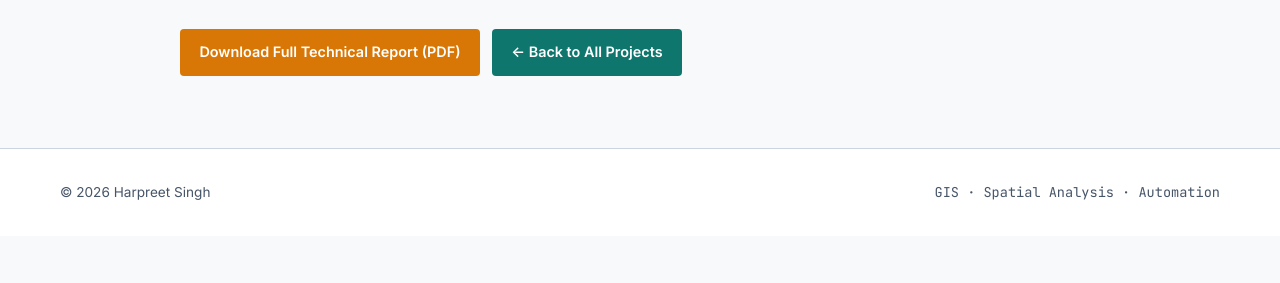
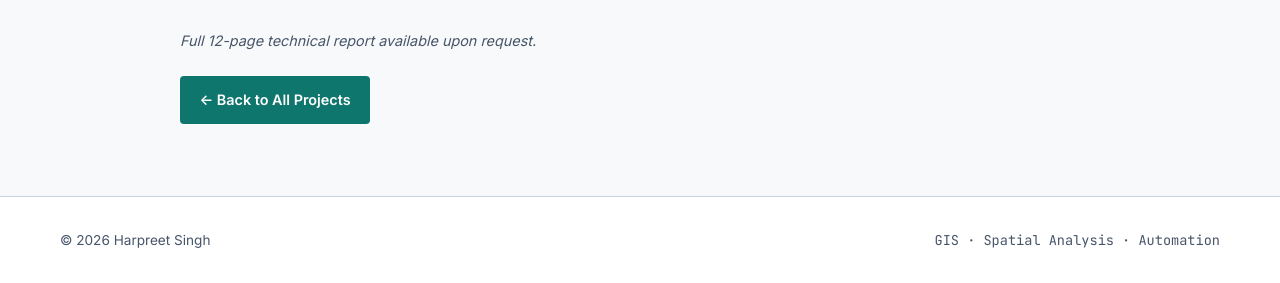
Before and after one commit to harpreet100/GIS-portfolio, a plain HTML site: page projects/toronto-auto-theft.html in a window 1280 px wide. Shown: the part 2449-2732 px from the top of the page. Before the commit the page ends 2685 px from the top, so only its background shows below. Drawn offline with Linux system fonts and the light colour scheme.

Commit message:
Replace report PDF link with availability note

```diff
--- a/projects/toronto-auto-theft.html
+++ b/projects/toronto-auto-theft.html
@@ -248,15 +248,11 @@
                     </figure>
                 </div>
 
+                <p class="text-muted" style="font-size: 0.9rem; font-style: italic; margin-bottom: 1.5rem;">
+                    Full 12-page technical report available upon request.
+                </p>
+
                 <div class="hero-actions">
-                    <a
-                        href="../assets/toronto-auto-theft/Toronto_Auto_Theft_Spatial_Analysis_Report.pdf"
-                        class="btn btn-amber"
-                        target="_blank"
-                        rel="noopener noreferrer"
-                    >
-                        Download Full Technical Report (PDF)
-                    </a>
                     <a href="../projects.html" class="btn btn-primary">&larr; Back to All Projects</a>
                 </div>
             </div>
```
